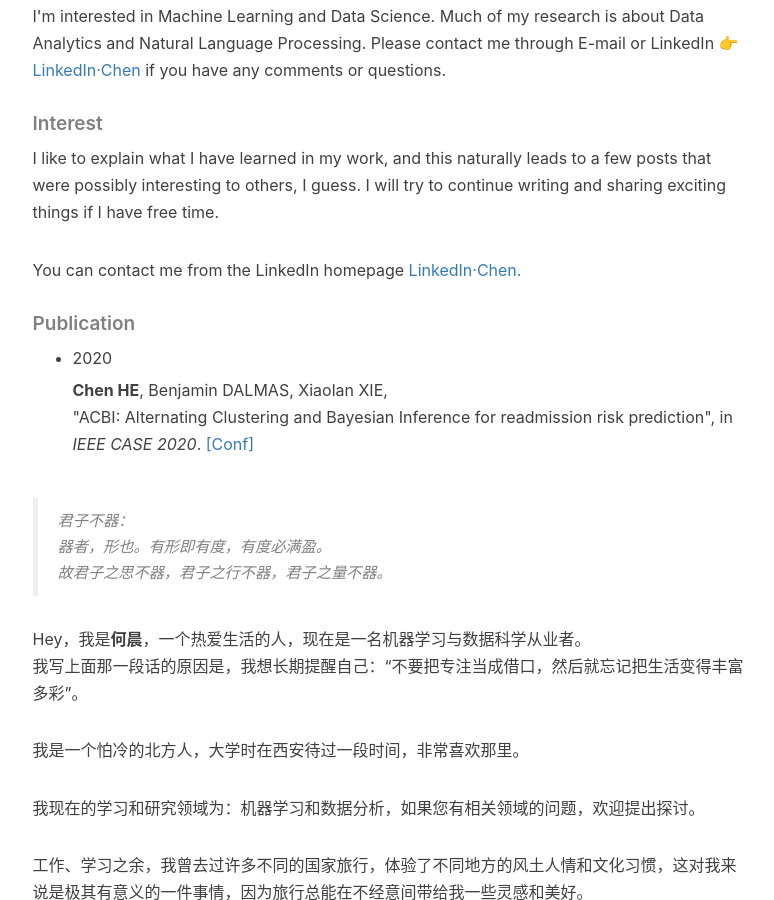
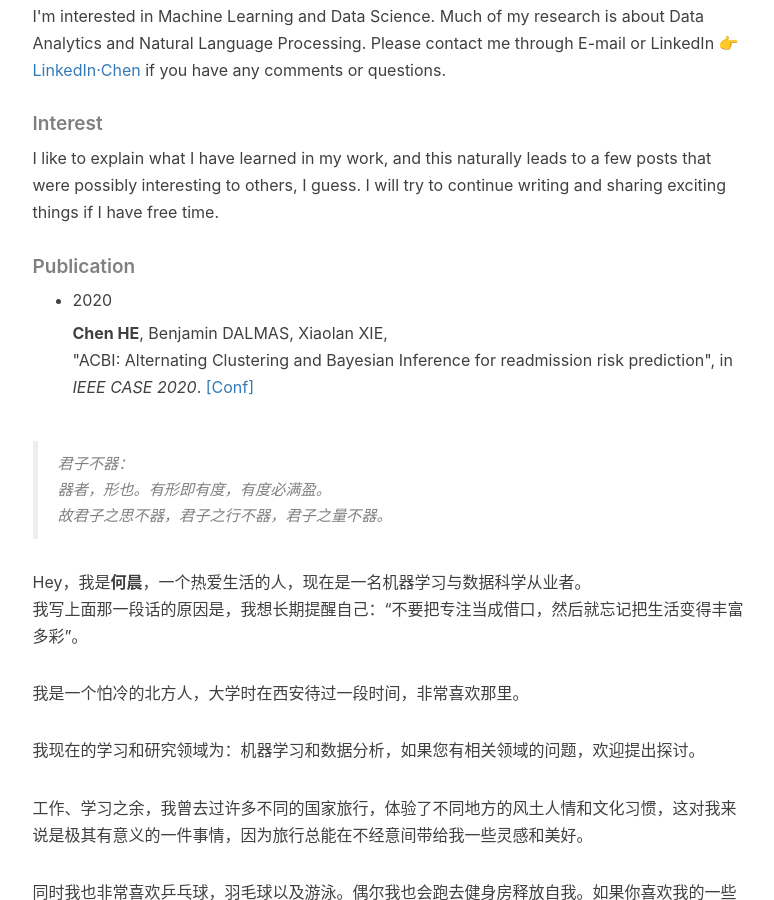
Before and after one commit to he-chen-95/he-chen-95.github.io, a Jekyll site: the page built from about.html, in a window 1280 px wide and 900 px high, scrolled down 1035 px. Shown: the whole window, without its empty margins (135-909 px from the left). Built offline with Jekyll 4.4.1, drawn with Linux system fonts in a browser that asks for light colours; nearby versions of some CDN libraries; comment, search, counter and statistics services are not loaded.

Commit message:
Update about.html

```diff
--- a/about.html
+++ b/about.html
@@ -29,8 +29,6 @@ header-img: "img/home-bg-o.jpg"
     <h5>Interest</h5>
 
     <p> I like to explain what I have learned in my work, and this naturally leads to a few posts that were possibly interesting to others, I guess. I will try to continue writing and sharing exciting things if I have free time.</p>
-
-    <p> You can contact me from the LinkedIn homepage  <a href="https://www.linkedin.com/in/chen-he-055b51110/">LinkedIn·Chen.</a> </p>
 
     <h5>Publication</h5>
     <ul>
```
